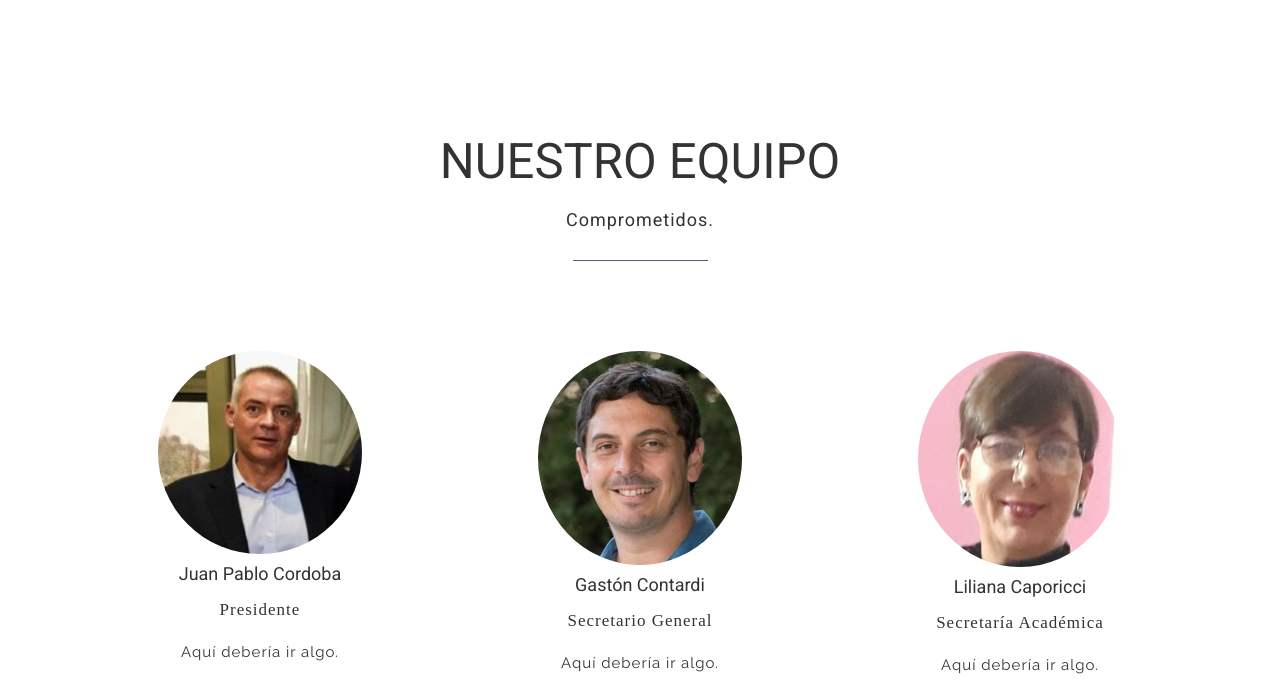
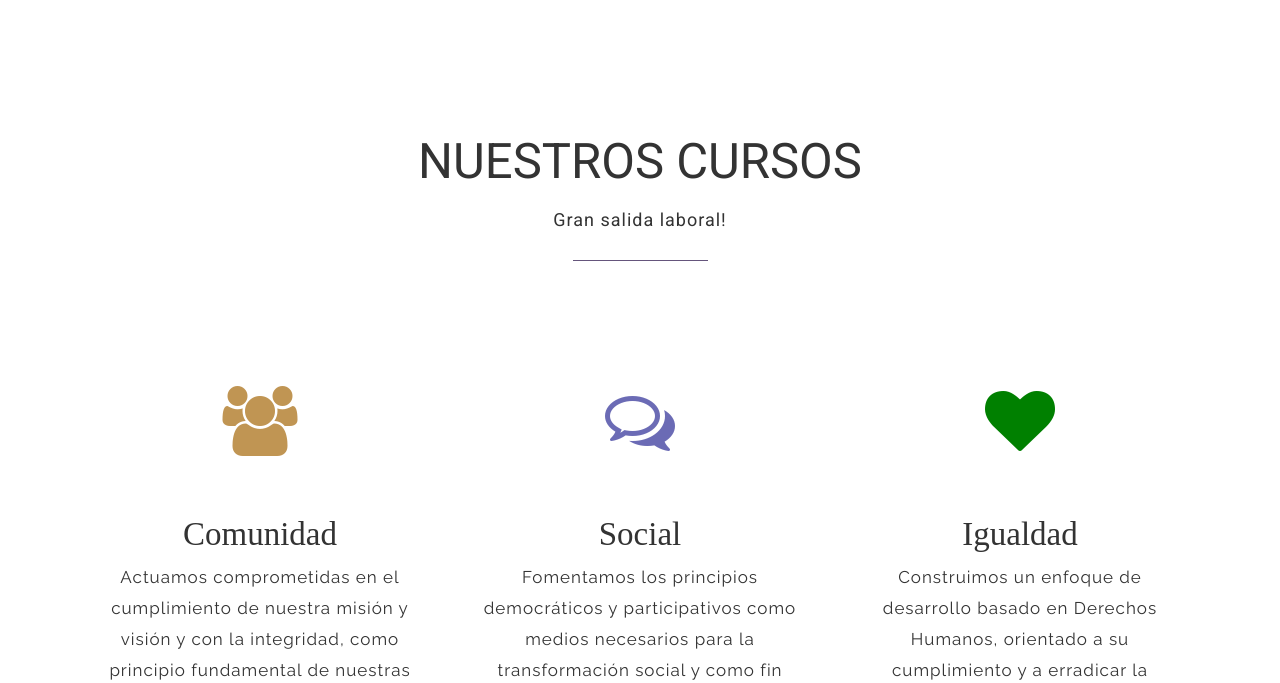
Before and after one commit to tomisilveira/javaScript_preEntrega, a plain HTML site: page index.html in a window 1280 px wide. Shown: the part 2005-2688 px from the top of the page. Drawn offline with Linux system fonts and the light colour scheme; a script that the page names is missing; a web font is replaced by a local one.

Commit message:
Ultimo
agregamos seccion grupos sin terminan.

```diff
--- a/index.html
+++ b/index.html
@@ -153,6 +153,63 @@
 			</div> <!-- main_content -->
 		</div> <!-- container -->
 	</section> <!-- our_service -->
+
+	<!-- cursos -->
+	<section id="cursos">
+		<div class="container">
+			<div class="row text-center" id="heading">
+				<div class="col-md-6 col-md-offset-3 wow animated zoomInDown" id="heading-text">
+					<h3>Nuestros Cursos</h3>
+					<p>Gran salida laboral!</p>
+					<hr class="full">
+					<br />
+				</div>
+			</div>
+			<div class="main_content">
+				<div class="services">
+					<div class="row">
+						<div class="col-sm-4 service">
+							<div class="service-icon text-center">
+								<i class="fa fa-users fa-5x"></i>
+							</div>
+							<div class="about-service">
+								<h3 class="text-center">Comunidad</h3>
+								<p class="text-center">
+									Actuamos comprometidas en el cumplimiento de nuestra misión y visión y con la
+									integridad, como principio fundamental de nuestras actuaciones.
+								</p>
+							</div>
+						</div> <!-- col-sm-4 -->
+						<div class="col-sm-4 service">
+							<div class="service-icon text-center">
+								<i class="fa fa-comments-o fa-5x"></i>
+							</div>
+							<div class="about-service">
+								<h3 class="text-center">Social</h3>
+								<p class="text-center">
+									Fomentamos los principios democráticos y participativos como medios necesarios para
+									la transformación social y como fin inherente al desarrollo.
+								</p>
+							</div>
+						</div> <!-- col-sm-4 -->
+						<div class="col-sm-4 service">
+							<div class="service-icon text-center">
+								<i class="fa fa-heart fa-5x"></i>
+							</div>
+							<div class="about-service">
+								<h3 class="text-center">Igualdad</h3>
+								<p class="text-center">
+									Construimos un enfoque de desarrollo basado en Derechos Humanos, orientado a su
+									cumplimiento y a erradicar la desigualdad en las comunidades con las que trabajamos.
+								</p>
+							</div>
+						</div> <!-- col-sm-4 -->
+					</div> <!-- row -->
+
+				</div> <!--  -->
+			</div> <!-- main_content -->
+		</div> <!-- container -->
+	</section> <!-- cursos -->
 
 	<!-- Nuestro equipo -->
 	<section id="equipo">
```
